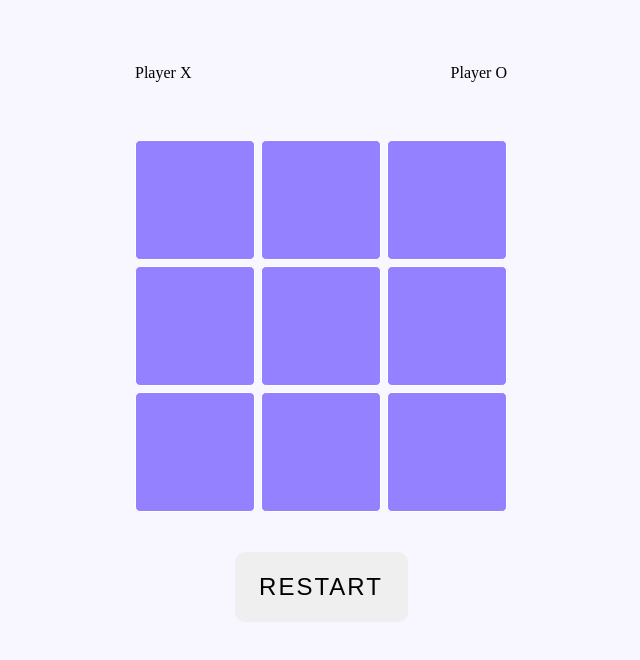
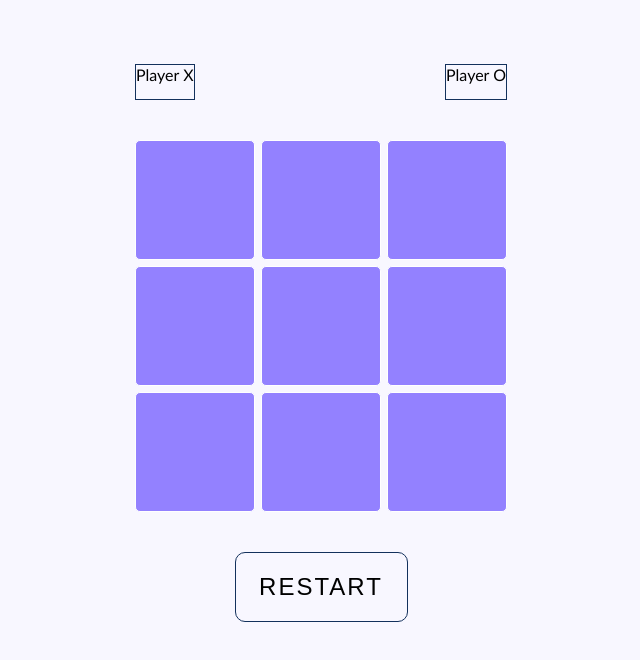
Before and after one commit to ehsan-saf/tic-tac-toe, a plain HTML site: page index.html in a window 1280 px wide. Shown: the whole page, without its empty margins (319-959 px from the left). Drawn offline with Linux system fonts and the light colour scheme.

Commit message:
Temporary change the font family

```diff
--- a/style.css
+++ b/style.css
@@ -4,8 +4,13 @@
     box-sizing: border-box;
 }
 
+:root {
+    --dark-blue-border: 1px solid #13315c;
+}
+
 body {
     background-color: #F8F7FF;
+    font-family: 'Gill Sans', 'Gill Sans MT', Calibri, 'Trebuchet MS', sans-serif;
 }
 
 main {
@@ -20,6 +25,10 @@ main {
     justify-content: space-between;
 }
 
+.player-names>div {
+    border: var(--dark-blue-border);
+}
+
 
 /* ------------ Restart Button ----------- */
 
@@ -31,8 +40,16 @@ main {
     font-size: 1.5rem;
     letter-spacing: 2px;
     justify-self: center;
+    border: var(--dark-blue-border);
+    background-color: transparent;
+    transition: all 0.2s;
+    cursor: pointer;
 }
 
+.restart-button:hover {
+    color: white;
+    background-color: #13315c;
+}
 
 /* --------------   Game board ---------------- */
 
```
Also changed, not shown: icons/restart.gif (added).
